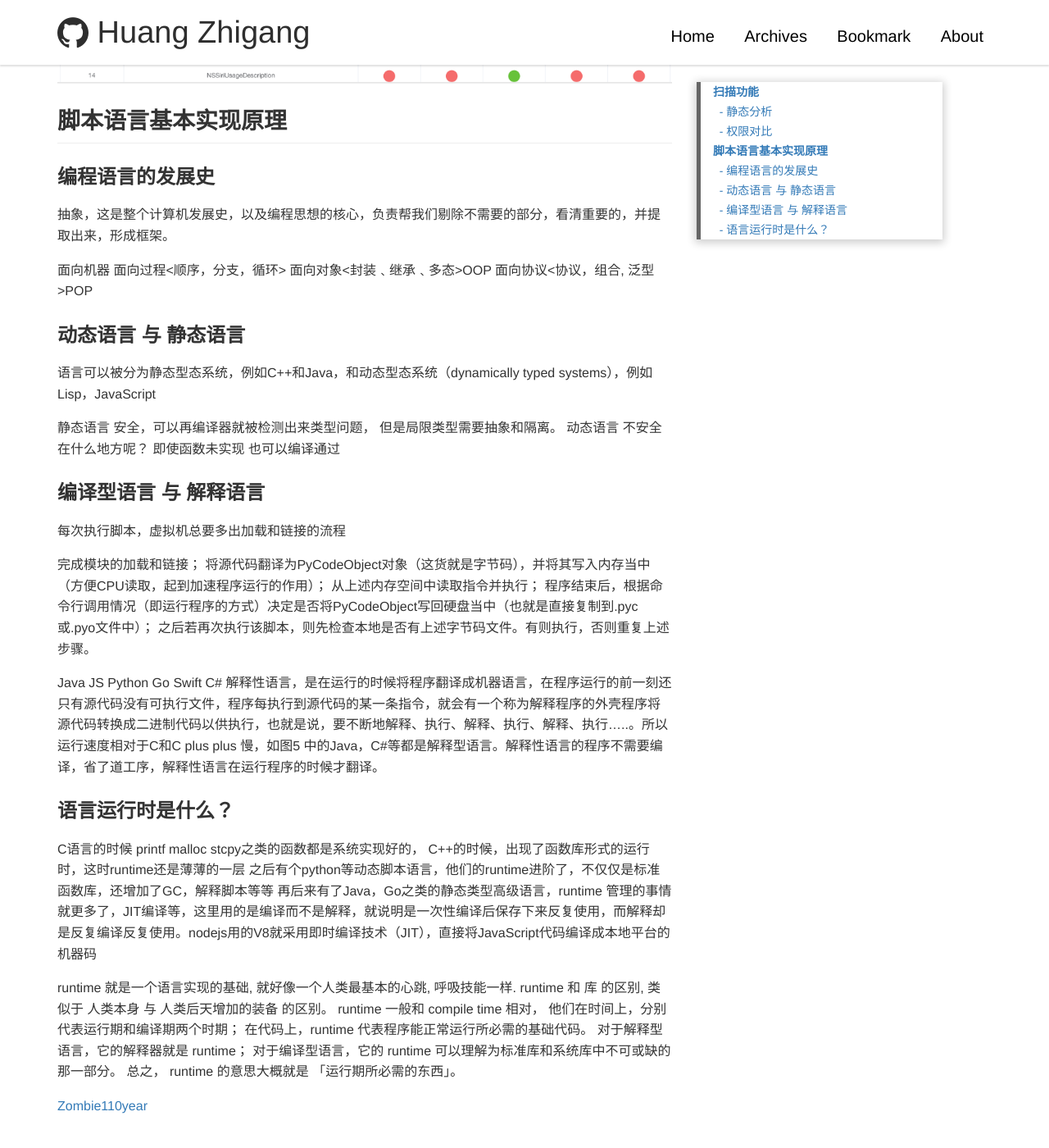
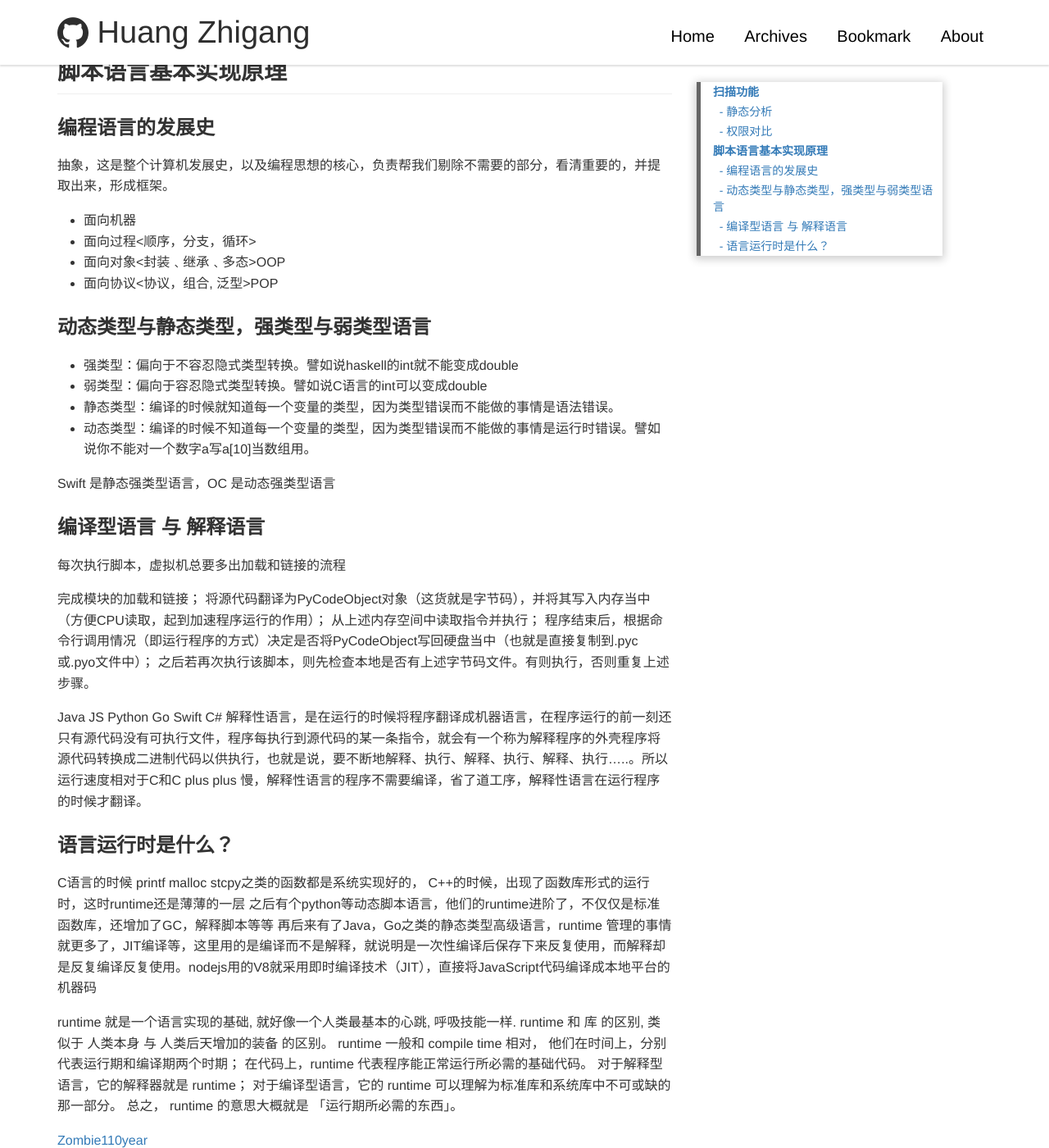
Before and after one commit to huangzhigangxg/huangzhigangxg.github.io, a Jekyll site: the page built from _posts/2019/2019-06-16-MobileScanner-script.md, in a window 1280 px wide and 1400 px high, scrolled down 2706 px. Shown: the whole window at 82% size. Built offline with Jekyll 4.4.1, drawn with Linux system fonts in a browser that asks for light colours; some of the changed text lies outside the part shown.

Commit message:
[描述]：简历更新

````diff
--- a/_posts/2019/2019-06-16-MobileScanner-script.md
+++ b/_posts/2019/2019-06-16-MobileScanner-script.md
@@ -19,15 +19,15 @@ MoblieScanner 是企业内部针对移动端定制的扫描平台，支持iOS/An
 
 ![1](/assets/mobilescanner/someone.png)
 
-#### 选用的是出自Facebook的 [Infer](https://fbinfer.com) 扫描工具、
+选用的是出自Facebook的 [Infer](https://fbinfer.com) 静态扫描工具
 
-#### 通过 xcodebuild 生成 xcodebuild.log 并用 xcpretty -r json-compilation-database 生成 compilation_db.json 文件用与infer接下来的分析, 它在build/reports目录下。
+通过 xcodebuild 生成 xcodebuild.log 并用 xcpretty -r json-compilation-database 生成 compilation_db.json 文件用于infer接下来的分析, 它在build/reports目录下。
 
 ```
 xcodebuild archive -archivePath ${myarchivePath} -workspace ${myworkspace}.xcworkspace -scheme ${myscheme} -UseModernBuildSystem=NO -configuration Release | tee xcodebuild.log  | xcpretty _0.2.8_ -r json-compilation-database
 ```
 
-#### infer 解析 json-compilation-database 并设置扫描范围
+infer 解析 json-compilation-database 并设置扫描范围
 
 ```
 infer
@@ -67,17 +67,19 @@ def editorFrom(self,project_path,file_path,line_num):
 
 抽象，这是整个计算机发展史，以及编程思想的核心，负责帮我们剔除不需要的部分，看清重要的，并提取出来，形成框架。
 
-面向机器
-面向过程<顺序，分支，循环>
-面向对象<封装﹑继承﹑多态>OOP
-面向协议<协议，组合, 泛型>POP
++ 面向机器
++ 面向过程<顺序，分支，循环>
++ 面向对象<封装﹑继承﹑多态>OOP
++ 面向协议<协议，组合, 泛型>POP
 
-### 动态语言 与 静态语言
+### 动态类型与静态类型，强类型与弱类型语言
 
-语言可以被分为静态型态系统，例如C++和Java，和动态型态系统（dynamically typed systems），例如Lisp，JavaScript
++ 强类型：偏向于不容忍隐式类型转换。譬如说haskell的int就不能变成double
++ 弱类型：偏向于容忍隐式类型转换。譬如说C语言的int可以变成double
++ 静态类型：编译的时候就知道每一个变量的类型，因为类型错误而不能做的事情是语法错误。
++ 动态类型：编译的时候不知道每一个变量的类型，因为类型错误而不能做的事情是运行时错误。譬如说你不能对一个数字a写a[10]当数组用。
 
-静态语言 安全，可以再编译器就被检测出来类型问题， 但是局限类型需要抽象和隔离。
-动态语言 不安全在什么地方呢？ 即使函数未实现 也可以编译通过
+Swift 是静态强类型语言，OC 是动态强类型语言
 
 ### 编译型语言 与 解释语言
 
@@ -90,7 +92,7 @@ def editorFrom(self,project_path,file_path,line_num):
 之后若再次执行该脚本，则先检查本地是否有上述字节码文件。有则执行，否则重复上述步骤。
 
 Java JS Python Go Swift C#
-解释性语言，是在运行的时候将程序翻译成机器语言，在程序运行的前一刻还只有源代码没有可执行文件，程序每执行到源代码的某一条指令，就会有一个称为解释程序的外壳程序将源代码转换成二进制代码以供执行，也就是说，要不断地解释、执行、解释、执行、解释、执行.....。所以运行速度相对于C和C plus plus 慢，如图5 中的Java，C#等都是解释型语言。解释性语言的程序不需要编译，省了道工序，解释性语言在运行程序的时候才翻译。
+解释性语言，是在运行的时候将程序翻译成机器语言，在程序运行的前一刻还只有源代码没有可执行文件，程序每执行到源代码的某一条指令，就会有一个称为解释程序的外壳程序将源代码转换成二进制代码以供执行，也就是说，要不断地解释、执行、解释、执行、解释、执行.....。所以运行速度相对于C和C plus plus 慢，解释性语言的程序不需要编译，省了道工序，解释性语言在运行程序的时候才翻译。
 
 
 ### 语言运行时是什么？
````
Also changed, not shown: other parts of _posts/2019/2019-06-16-MobileScanner-script.md (+1 -1 lines), _posts/2016/2016-09-14-cplusplus.md (+2 -0 lines), _posts/2018/2018-02-07-XcodeBuild.md (+2 -2 lines), _posts/2018/2018-02-08-Cocoapods.md (+2 -2 lines), _posts/2018/2018-03-26-Q1TB.md (+1 -1 lines), _posts/2018/2018-04-10-Q1TB-Chengdu.md (+1 -1 lines), assets/mobilescanner/quanxianduibi.png, assets/mobilescanner/someone.png, 1 other file.
